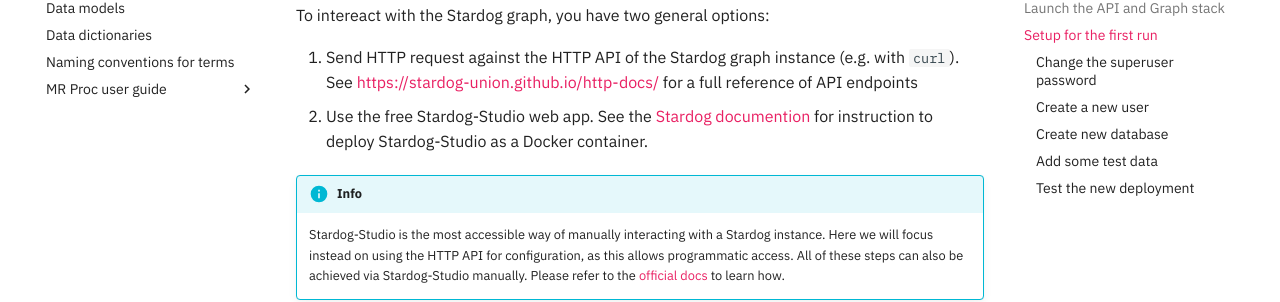
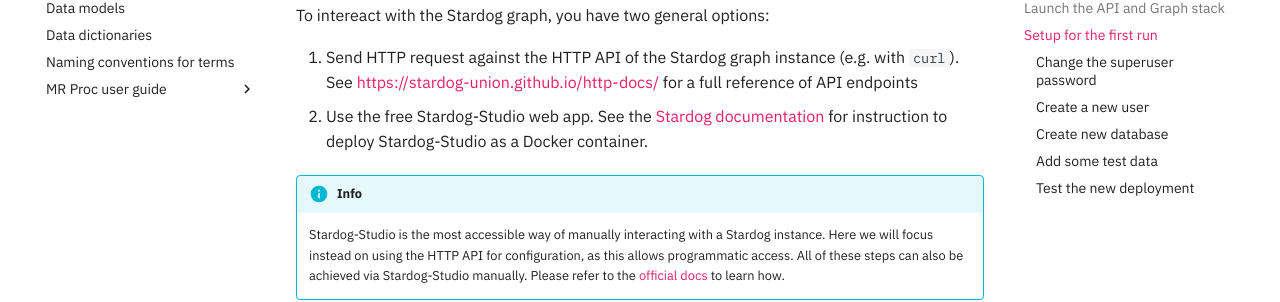
Before and after one commit to neurobagel/documentation, an MkDocs documentation site: the page built from docs/start.md, in a window 1280 px wide and 900 px high, scrolled down 2366 px. Shown: the part 154-456 px from the top of the window. Built offline with MkDocs 1.6.1 and Material for MkDocs 9.7.7, drawn with Linux system fonts in a browser that asks for light colours; comment, search, counter and statistics services are not loaded.

Commit message:
fix leftover typo caught by codespell

```diff
--- a/docs/start.md
+++ b/docs/start.md
@@ -92,7 +92,7 @@
 you have two general options:
 
 1. Send HTTP request against the HTTP API of the Stardog graph instance (e.g. with `curl`). See [https://stardog-union.github.io/http-docs/](https://stardog-union.github.io/http-docs/) for a full reference of API endpoints
-2. Use the free Stardog-Studio web app. See the [Stardog documention](https://docs.stardog.com/stardog-applications/dockerized_access#stardog-studio) for instruction to deploy Stardog-Studio as a Docker container.
+2. Use the free Stardog-Studio web app. See the [Stardog documentation](https://docs.stardog.com/stardog-applications/dockerized_access#stardog-studio) for instruction to deploy Stardog-Studio as a Docker container.
 
 
 !!! info
```
